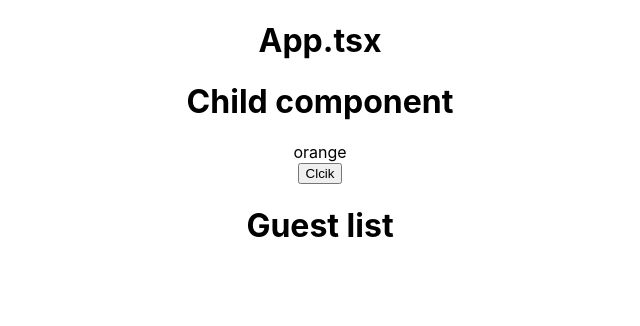
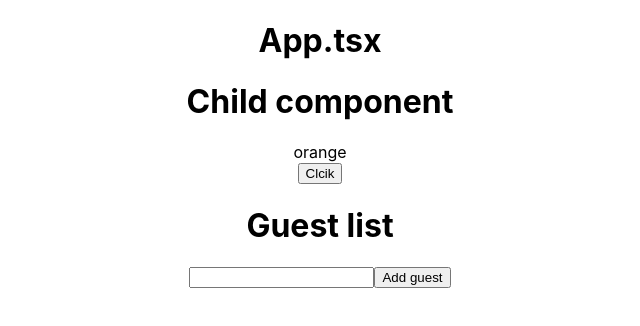
Before and after one commit to shivetay/react_typescript, a React (Create React App) app: page / in a window 1280 px wide. Shown: the top 326 px of the page, without its empty margins (320-960 px from the left). Built offline with nearby package versions, Linux system fonts and the light colour scheme.

Commit message:
work with state

```diff
--- a/src/props/ListState.tsx
+++ b/src/props/ListState.tsx
@@ -1,11 +1,27 @@
-import React from 'react'
+import React, {useState} from 'react'
 
 
 
 const ListState: React.FC = () => {
+  const [name,setName] = useState('')
+  const [guests, setGuests] = useState<string[]>([])
+
+  const onClick = () =>{
+setName('')
+setGuests([...guests, name])
+  }
   return (
     <div>
       <h1>Guest list</h1>
+<ul>
+{guests.map(
+  (guest)=><li key={guest}>{guest}</li>
+
+
+)}
+</ul>
+      <input value={name} onChange={(e) => setName(e.target.value)}/>
+      <button onClick={onClick}>Add guest</button>
     </div>
   )
 }
```
